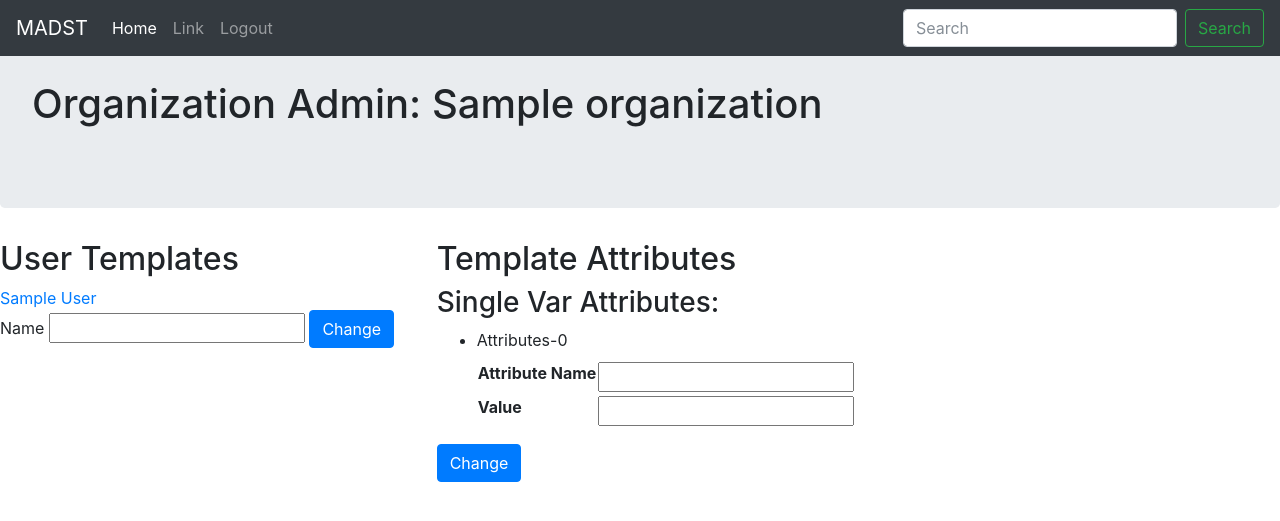
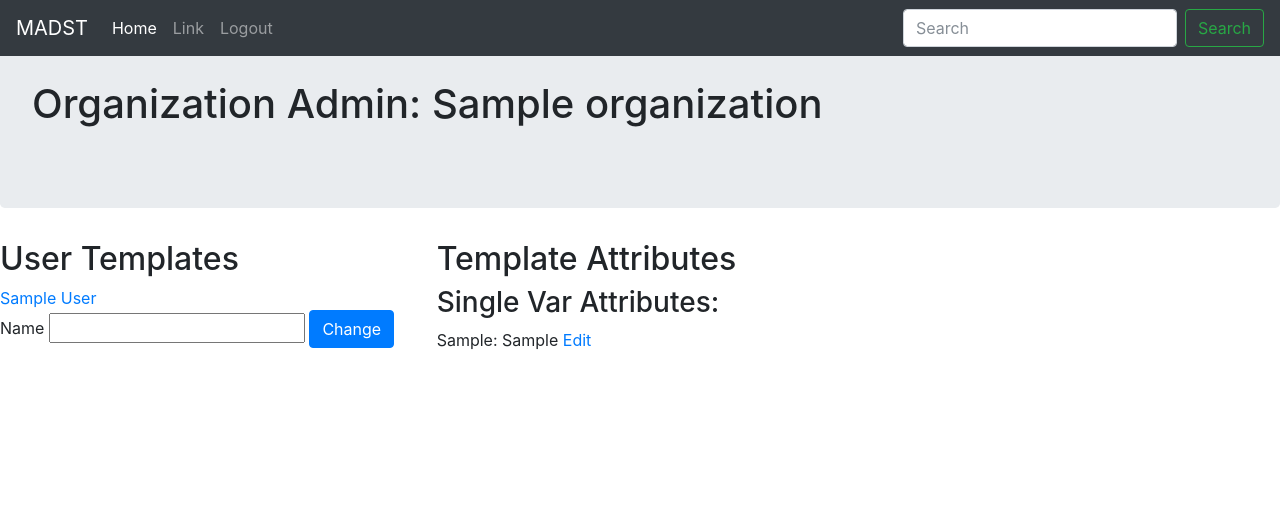
Before and after one commit to graysonhead/MADST, a Flask app: page /admin/org/template in a window 1280 px wide. Shown: the top 521 px of the page. Run offline with Flask 2, Linux system fonts and the light colour scheme; tables that the repository leaves empty hold one stand-in row (values such as "Sample post"); parts of the project's set-up code (start-up, migrations or seed data) failed here and were passed over; some libraries are stand-ins or nearby versions.

Commit message:
Admin Pages Improvements

```diff
--- a/app/templates/admin_org_template.html
+++ b/app/templates/admin_org_template.html
@@ -23,12 +23,18 @@
         <h2>Template Attributes</h2>
         <div>
             <h3>Single Var Attributes:</h3>
-            {{ svform.hidden_tag() }}
-            <form action="" method="post" name="sv">
                 {% for sv in single_attributes %}
-                {{ svform.attributes }}
+                    {% if sv.id == selected_single_attribute %}
+                    <div>
+                        Form goes here
+                    </div>
+                    {% else %}
+                    <div>
+                        {{ sv.key }}:  {{ sv.value }} <a href={{ url_for('admin_org_template', template_id=template.id, selected_single_attribute=sv.id) }}>Edit</a>
+                    </div>
+                    {% endif %}
                 {% endfor %}
-                <input class="btn btn-primary" type="submit" value="Change">
+
             </form>
         </div>
     </div>
--- a/app/views.py
+++ b/app/views.py
@@ -1,7 +1,7 @@
 from flask import render_template, flash, redirect, url_for, request
 from app import app, db, models, g, login_manager, login_user, logout_user, login_required, current_user
 from .decorators import required
-from .forms import LoginForm, PasswordChange, AddName, AttributesForm
+from .forms import LoginForm, PasswordChange, AddName, AttributesForm, KeyValue
 
 # from flask.ext.permissions.decorators import user_is, user_has
 
@@ -122,8 +122,12 @@ def admin_org():
 def admin_org_template(**kwargs):
 	""" Allows viewing and modification of Organization Attributes"""
 	sesh = db.session()
+	""" Forms """
 	form = AddName()
 	svform = AttributesForm()
+	kvform = KeyValue()
+	""" Template will replace selected attribute with a form allowing for editing """
+	selected_single_attribute = request.args.get('selected_single_attribute', default=0, type=int)
 	try:
 		template = sesh.query(models.UserTemplate).filter_by(id=request.args.get('template_id', default=1, type=int)).first()
 		org = sesh.query(models.Organization).filter_by(id=template.organization).first()
@@ -138,10 +142,12 @@ def admin_org_template(**kwargs):
 		'admin_org_template.html',
 		form=form,
 		svform=svform,
+		kvform=kvform,
 		single_attributes=single_attributes,
 		title='Template Admin: {} ({})'.format(template.name.title(), org.name.title()),
 		org=org,
 		templates=templates,
+		selected_single_attribute=selected_single_attribute,
 		template=template
 	)
 
```
